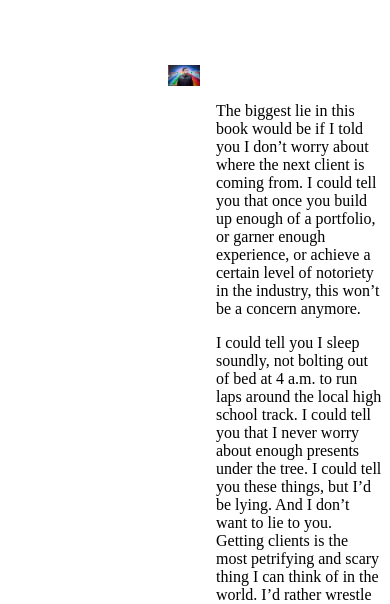
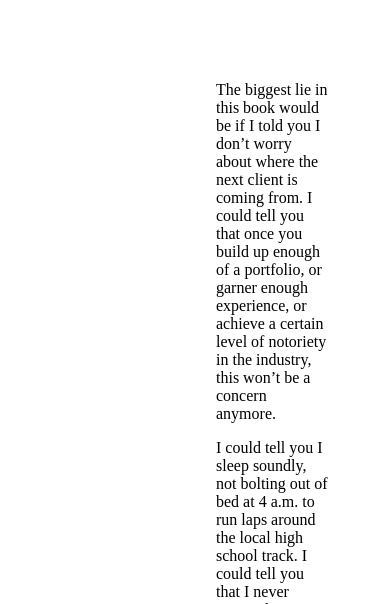
Before and after one commit to ofirzm/ex2, a plain HTML site: page index.html in a window 390 px wide. Shown: the part 191-795 px from the top of the page. Drawn offline with Linux system fonts and the light colour scheme.

Commit message:
Update main.css

```diff
--- a/css/main.css
+++ b/css/main.css
@@ -37,11 +37,6 @@ h3 {
 
 @media only screen and (max-width:1024px) {
     body {
-        padding: 0rem 10rem 7rem 10rem !important;
+        padding: 0rem 20rem 7rem 10rem !important;
     }
 }
-
-
-@media only screen and (min-width:1441px){
-    .grid
-}
```
